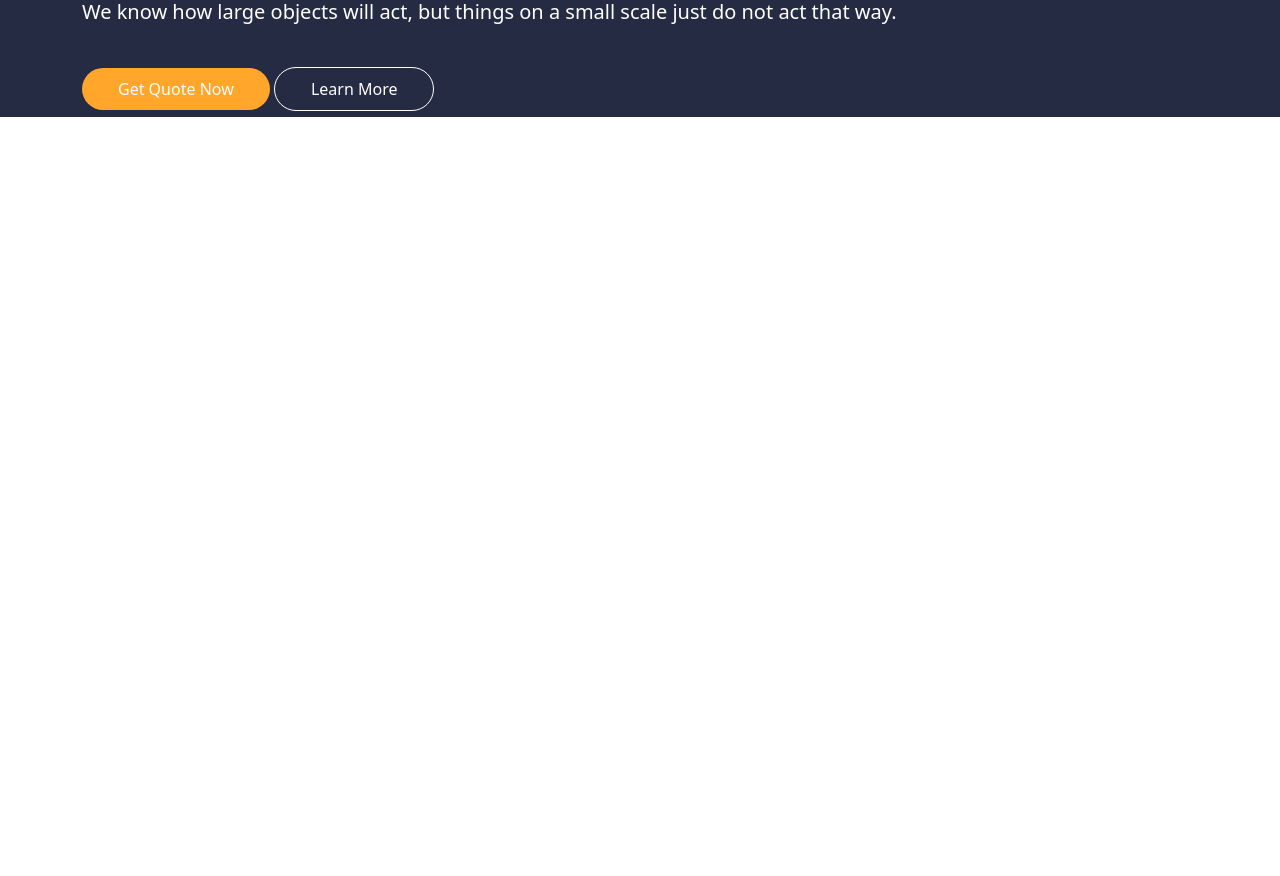
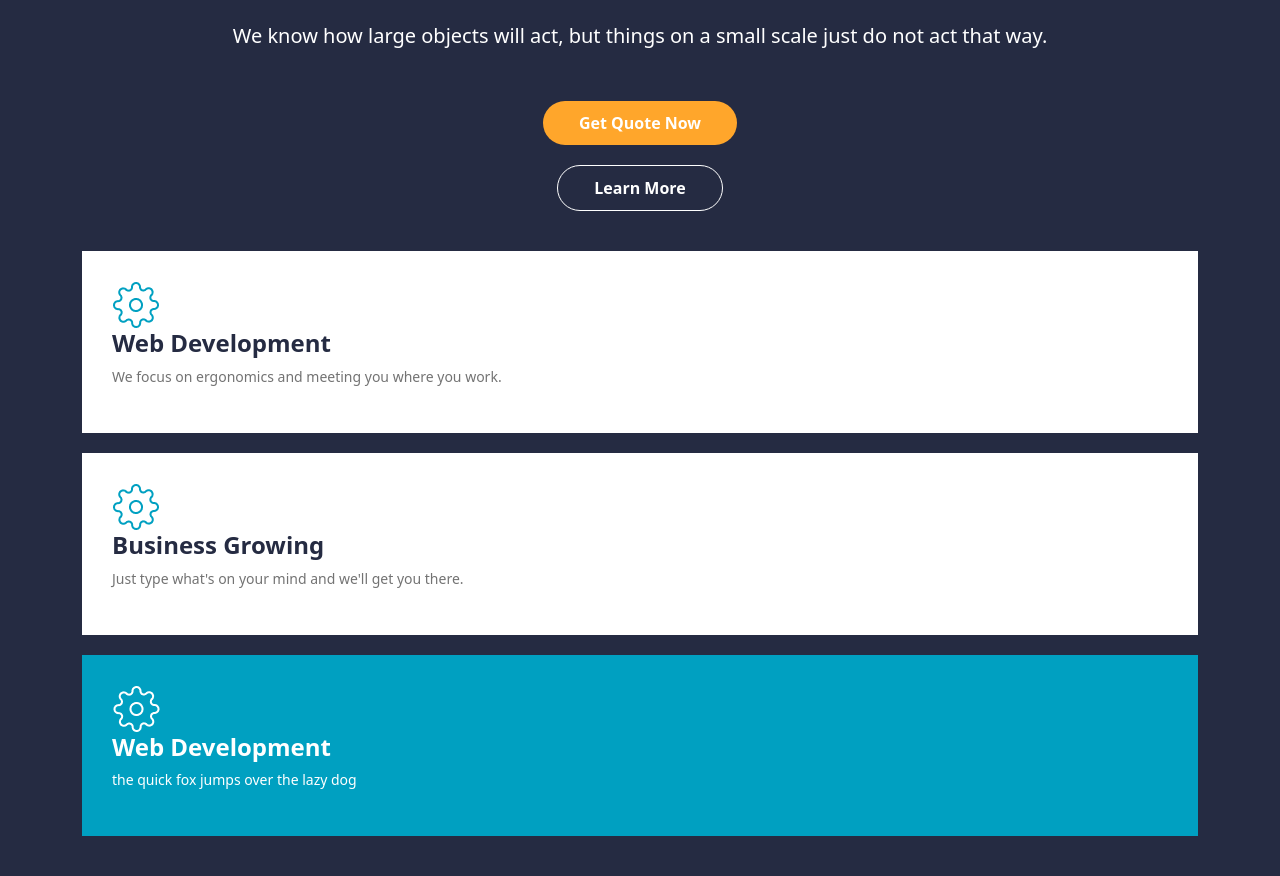
Before and after one commit to oharaju/bootstrap-sass, a website: page index.html in a window 1280 px wide. Shown: the part 107-983 px from the top of the page. Before the commit the page ends 800 px from the top, so only its background shows below. Drawn offline with Linux system fonts and the light colour scheme.

Commit message:
add cards in hero section

```diff
--- a/index.html
+++ b/index.html
@@ -2,20 +2,50 @@
 <html lang="pt-br">
 <head>
   <title>Bootstrap e Sass</title>
+  <meta name="viewport" content="width=device-width, initial-scale=1">
   <link href="./styles/reset.css" rel="stylesheet" />
   <link href="./styles/styles.css" rel="stylesheet" />
 </head>
 <body>
-  <section class="hero p-3">
+  <section class="hero">
     <div class="container">
       <div class="row">
+        <div class="col-10 offset-1">
+          <div class="hero__box">
+            <h1 class="hero__title">EMPOWER YOUR BUSINESS</h1>
+            <p class="hero__subtitle">We know how large objects will act, but things on a small scale just do not act that way.</p>
+          </div>
+        </div>
         <div class="col-12">
-          <h1 class="hero__title">EMPOWER YOUR BUSINESS</h1>
-          <p class="hero__subtitle">We know how large objects will act, but things on a small scale just do not act that way.</p>
+          <div class="hero__display text-center">
+            <a href="#" class="button button__hover">Get Quote Now</a>
+            <a href="#" class="button button--invert">Learn More</a>
+          </div>
         </div>
-        <div class="col-sm-12 col-lg-6">
-          <a href="#" class="button button__hover">Get Quote Now</a>
-          <a href="#" class="button button--invert">Learn More</a>
+        <div class="col-12">
+          <div class="hero__card__box">
+            <img src="./images/settings-hero.png">
+            <h1 class="hero__card__title">Web Development</h1>
+            <p class="hero__card__subtitle">We focus on ergonomics and meeting you where you work. </p>
+          </div>
+        </div>
+        <div class="col-12">
+          <div class="hero__card__box">
+            <img src="./images/settings-hero.png">
+            <h1 class="hero__card__title">Business Growing</h1>
+            <p class="hero__card__subtitle">Just type what's on your mind and we'll get you there.</p>
+          </div>
+        </div>
+        <div class="col-12">
+          <div class="hero__card--invert">
+            <img src="./images/settings_inverted-hero.png">
+            <h1 class="hero__card--invert__title">Web Development</h1>
+            <p class="hero__card--invert__subtitle">the quick fox jumps over the lazy dog</p>
+          </div>
+        </div>
+
+
+
         </div>
       </div>
     </div>
--- a/scss/_button.scss
+++ b/scss/_button.scss
@@ -1,6 +1,7 @@
 .button {
   background-color: $color-secondary;
   color: $color-white;
+  font-weight: bold;
   padding: 10px 36px;
   border-radius: 30px;
   text-decoration: none;
--- a/scss/_variables.scss
+++ b/scss/_variables.scss
@@ -1,5 +1,7 @@
 $color-primary: #252B42;
 $color-secondary: #FFA62B;
+$color-tertiary: #737373;
+$color-four: #00A0C1;
 $color-transparent: rgba(236, 226, 212, 0.911);
 $color-white: #fff;
 $color-pastry: #f1ae48;
--- a/scss/hero.scss
+++ b/scss/hero.scss
@@ -1,6 +1,11 @@
 .hero {
   color: $color-white;
   background-color: $color-primary;
+  padding: 40px;
+
+  &__box {
+    text-align: center;
+  }
 
   &__title {
     font-size: 40px;
@@ -10,7 +15,55 @@
 
   &__subtitle {
     font-size: 20px;
-    font-weight:lighter;
+    font-weight: lighter;
     margin-bottom: 50px;
   }
+
+  &__display {
+    display: flex;
+    flex-direction: column;
+    align-items: center;
+    gap: 20px;
+    margin-bottom: 40px;
+  }
+
+  &__card {
+    //**display: flex;
+    //**flex-direction: column;
+
+    &__box {
+      background-color: $color-white;
+      margin-bottom: 20px;
+      padding: 30px;
+    }
+
+    &__title {
+      color: $color-primary;
+      font-size: 24px;
+      font-weight: bold;
+    }
+
+    &__subtitle {
+      color: $color-tertiary;
+      font-size: 14px;
+      font-weight: lighter;
+    }
+
+    &--invert {
+      background-color: $color-four;
+      padding: 30px;
+
+      &__title {
+        color: $color-white;
+        font-size: 24px;
+        font-weight: bold;
+      }
+
+      &__subtitle {
+        color: $color-white;
+        font-size: 14px;
+        font-weight: lighter;
+      }
+    }
+  }
 }
```
Also changed, not shown: images/settings-hero.png (added), images/settings_inverted-hero.png (added), styles/styles.css.
